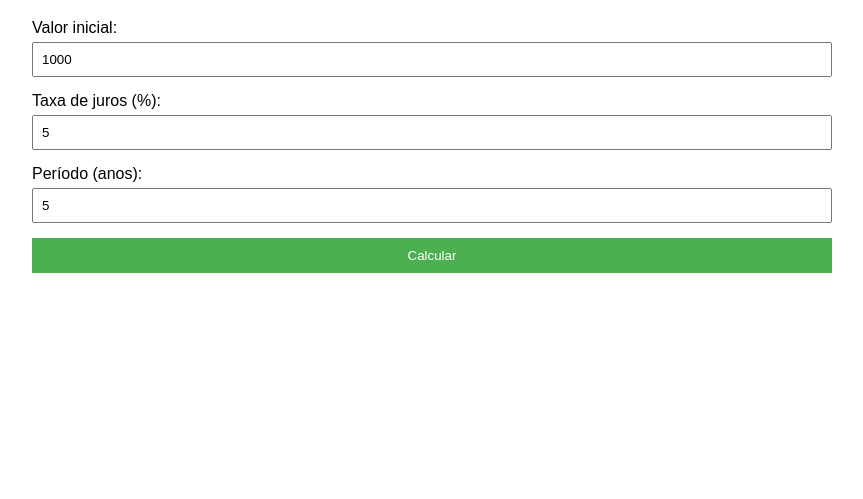
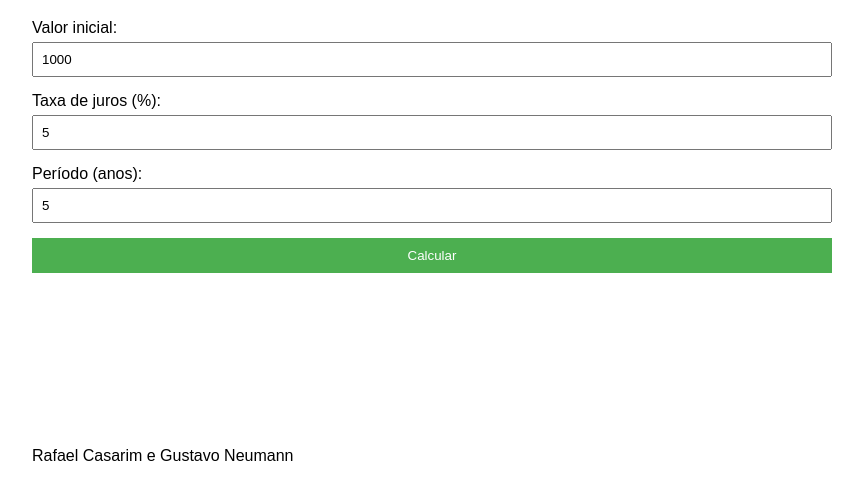
Before and after one commit to gutguto/Educa-o-finacira, a plain HTML site: page index.html in a window 1280 px wide. Shown: the part 81-580 px from the top of the page, without its empty margins (208-1071 px from the left). Drawn offline with nearby package versions, Linux system fonts and the light colour scheme.

Commit message:
Update index.html

```diff
--- a/index.html
+++ b/index.html
@@ -112,5 +112,9 @@
             });
         }
     </script>
+<div>
+    Rafael Casarim e Gustavo Neumann
+</div>
+
 </body>
 </html>
```
